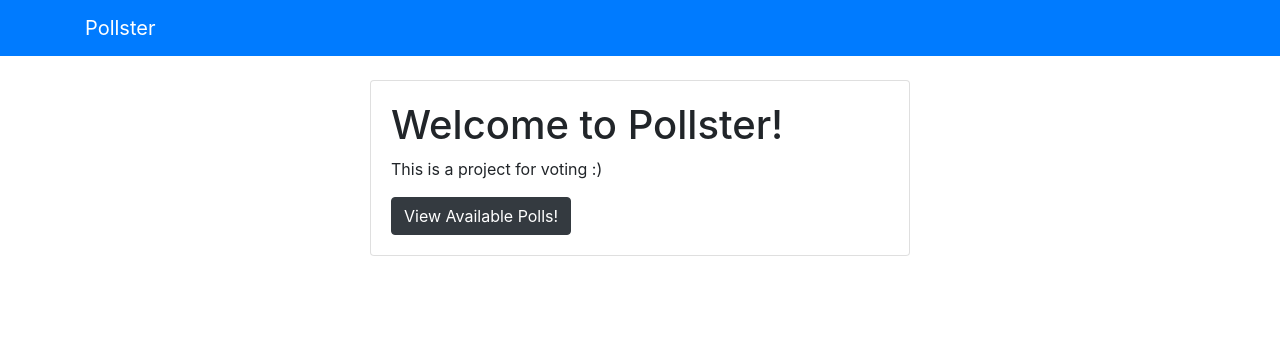
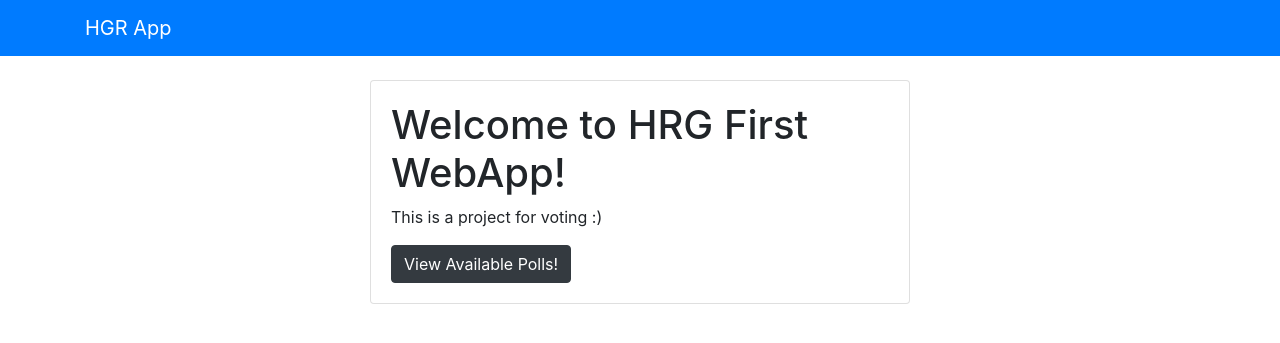
Before and after one commit to badilladrian/voteApp, a Django app: page / in a window 1280 px wide. Shown: the top 343 px of the page. Run offline with Django 3.2, Linux system fonts and the light colour scheme; some libraries are stand-ins or nearby versions.

Commit message:
Updated text

```diff
--- a/pollster/templates/base.html
+++ b/pollster/templates/base.html
@@ -8,7 +8,7 @@
     integrity="sha384-ggOyR0iXCbMQv3Xipma34MD+dH/1fQ784/j6cY/iJTQUOhcWr7x9JvoRxT2MZw1T"
     crossorigin="anonymous"
     />
-   <title>POLLSTER {% block title%} {% endblock %}</title>
+   <title>STATISTICS WEB-APP {% block title%} {% endblock %}</title>
 </head>
 
 <body>
--- a/pollster/templates/pages/index.html
+++ b/pollster/templates/pages/index.html
@@ -3,7 +3,7 @@
 
       <div class="card mb-3">
         <div class="card-body">
-            <h1>Welcome to Pollster!</h1>
+            <h1>Welcome to HRG First WebApp!</h1>
             <p>This is a project for voting :)</p>
 
             <a class="btn btn-dark" href="{% url 'polls:index' %}">
--- a/pollster/templates/partials/_navbar.html
+++ b/pollster/templates/partials/_navbar.html
@@ -1,5 +1,5 @@
 <nav class="navbar navbar-dark bg-primary mb-4">
 	<div class="container">
-		<a class="navbar-brand" href="/">Pollster</a>
+		<a class="navbar-brand" href="/">HGR App</a>
 	</div>
 </nav>
```
Also changed, not shown: pollster/db.sqlite3.
